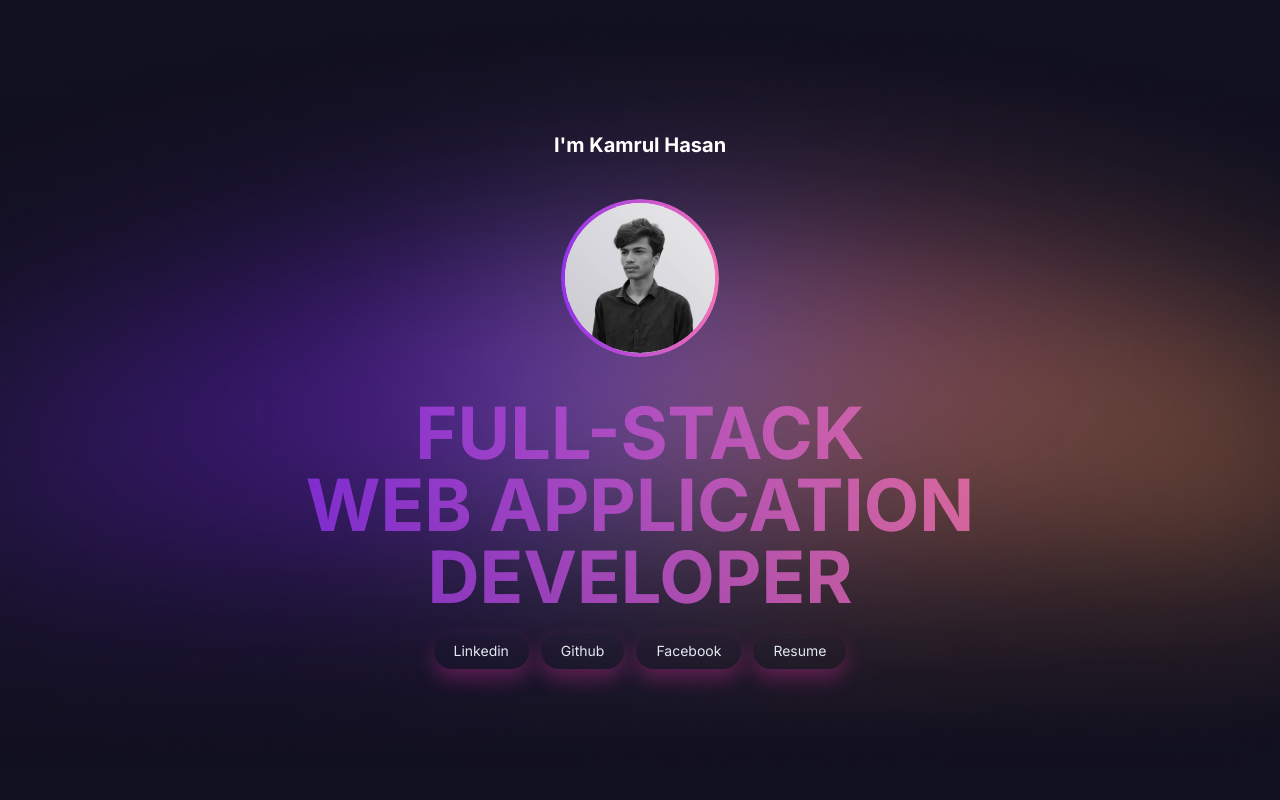
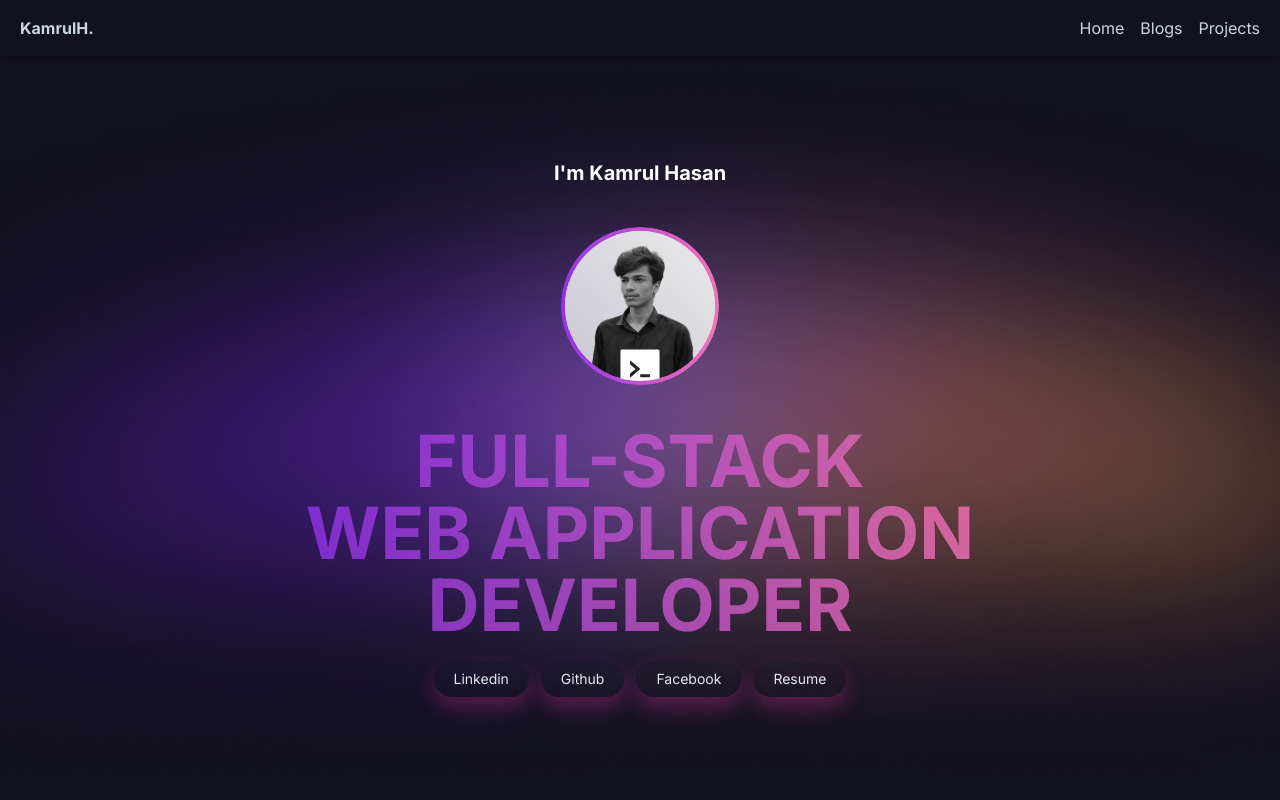
Before and after one commit to kamrulhasandev/Pro-Portfolio-Client, a Next.js app: page / in a window 1280 px wide. Shown: the top 800 px of the page. Built offline with nearby package versions, Linux system fonts and the light colour scheme.

Commit message:
Navbar Ui Design

```diff
--- a/src/app/layout.tsx
+++ b/src/app/layout.tsx
@@ -20,7 +20,9 @@ export default function RootLayout({
     <html lang="en">
       <body className={inter.className}>
         <Toaster position="bottom-right" />
-        {/* <Navbar /> */}
+        <div className="sticky top-0 z-50 bg-[#121120] bg-opacity-5 backdrop-filter backdrop-blur-lg backdrop-saturate-150 shadow-md">
+          <Navbar />
+        </div>
         {children}
       </body>
     </html>
--- a/src/app/page.tsx
+++ b/src/app/page.tsx
@@ -1,9 +1,11 @@
 import HeroSection from "@/components/HomePage/HeroSection";
+import AboutSection from "@/components/HomePage/AboutSection";
 
 export default function Home() {
   return (
-    <main className="bg-[#121120] min-h-screen">
+    <main className="bg-[#121120] min-h-[calc(100vh-56px)]">
       <HeroSection />
+      <AboutSection />
     </main>
   );
 }
--- /dev/null
+++ b/src/components/HomePage/AboutSection.tsx
@@ -0,0 +1,9 @@
+const AboutSection = () => {
+  return (
+    <div className="max-w-screen-xl mx-auto px-2">
+      <h1 className="text-2xl">Lorem ipsum dolor sit amet consectetur, adipisicing elit. Quas rerum id sit eveniet et doloribus, impedit assumenda accusantium. Consequatur odio inventore eaque, optio voluptatum sint perspiciatis voluptatibus quaerat? Neque tempora adipisci possimus quam voluptas? Nemo, modi distinctio minus aliquid commodi illum ex hic! Dicta maxime animi, assumenda obcaecati nostrum quas optio ad rem harum, dignissimos esse error natus ullam sunt blanditiis corrupti est illum, quod atque similique? Impedit ex quae perferendis eaque at sapiente provident! Laboriosam atque consequuntur ad, temporibus ipsam esse magni voluptas perferendis ullam sunt optio porro iusto maiores mollitia labore unde assumenda minima, vitae pariatur cupiditate obcaecati?</h1>
+    </div>
+  )
+};
+
+export default AboutSection;
--- a/src/components/HomePage/HeroSection.tsx
+++ b/src/components/HomePage/HeroSection.tsx
@@ -2,10 +2,11 @@
 import React from "react";
 import Image from "next/image";
 import Link from "next/link";
+import { AiFillCode } from "react-icons/ai";
 
 const HeroSection = () => {
   return (
-    <div className="relative min-h-screen flex justify-center items-center">
+    <div className="relative min-h-[calc(100vh-56px)] flex justify-center items-center">
       {/* Background Image */}
       <div className="absolute inset-0">
         <Image
@@ -41,6 +42,9 @@ const HeroSection = () => {
                 className="rounded-full"
               />
             </div>
+            <div className="absolute bottom-3 left-1/2 transform -translate-x-1/2 translate-y-1/2 z-30">
+            <AiFillCode size={50} className="text-white" />
+          </div>
           </div>
         </div>
 
--- a/src/components/Navbar/Navbar.tsx
+++ b/src/components/Navbar/Navbar.tsx
@@ -1,9 +1,32 @@
 const Navbar = () => {
   return (
-    <div>
-      <h1>This is Navbar component</h1>
+    <div className="bg-[#121121]  backdrop-filter backdrop-blur-lg backdrop-saturate-150 shadow-md text-white">
+      <div className="max-w-screen-xl mx-auto px-5">
+        <nav className="flex justify-between items-center py-4">
+          <a href="/" className="text-slate-300 font-bold">
+            KamrulH.
+          </a>
+          <ul className="flex gap-4 text-slate-300">
+            <li>
+              <a href="/" className="text-slate-300">
+                Home
+              </a>
+            </li>
+            <li>
+              <a href="/blog" className="text-slate-300">
+                Blogs
+              </a>
+            </li>
+            <li>
+              <a href="/projects" className="text-slate-300">
+                Projects
+              </a>
+            </li>
+          </ul>
+        </nav>
+      </div>
     </div>
-  )
+  );
 };
 
 export default Navbar;
```
